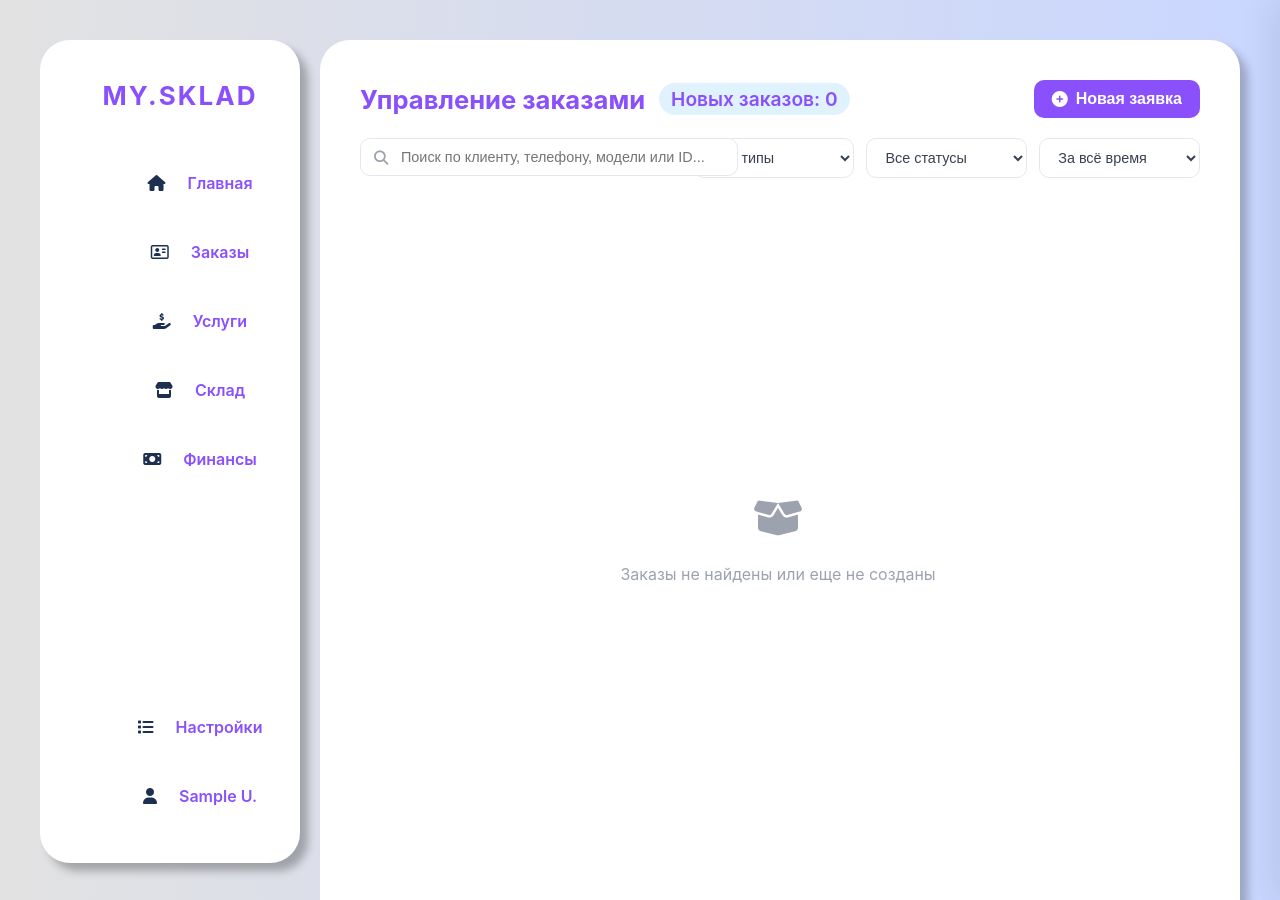
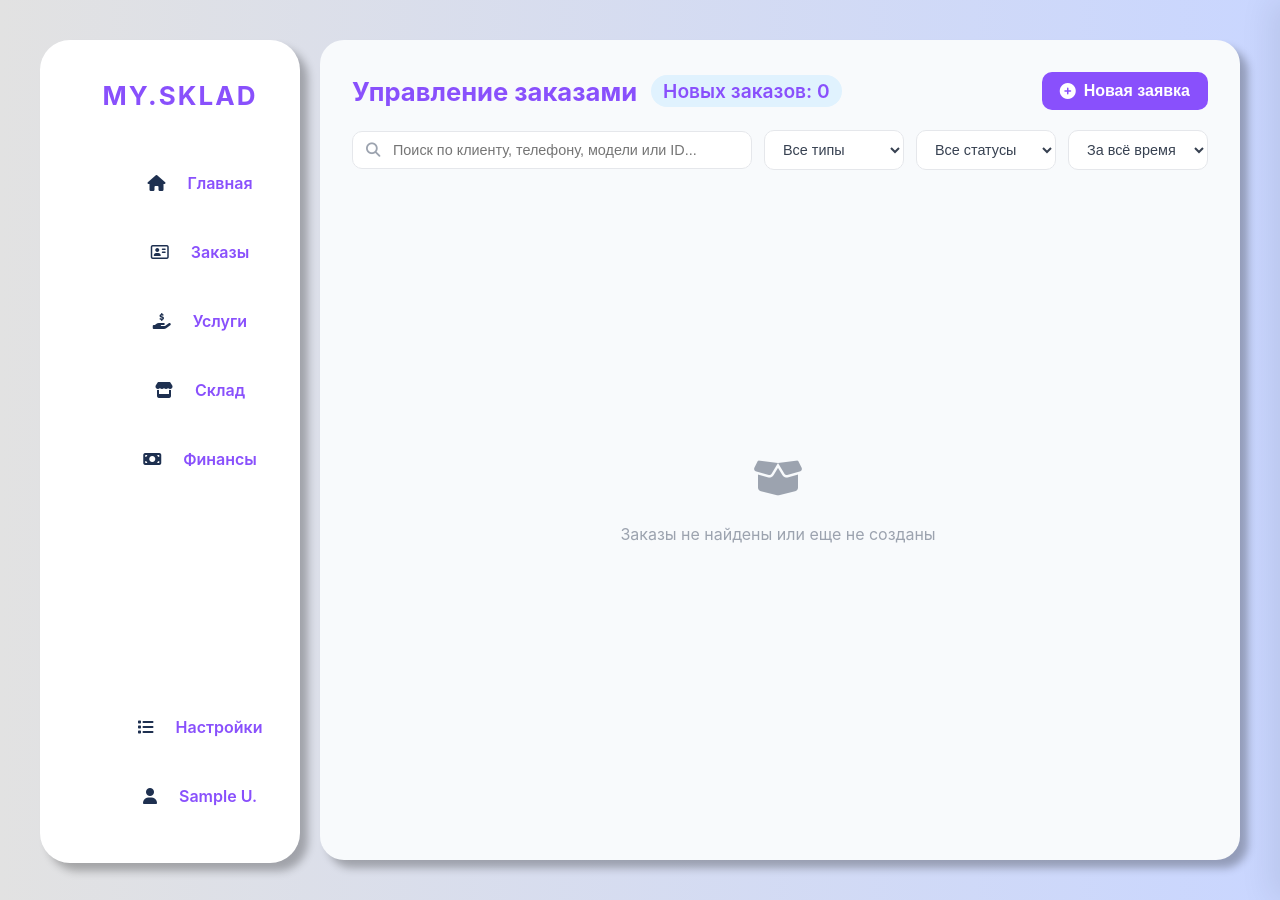
Before and after one commit to SergeyBalatskiy/crm_system, a Django app: page /orders/ in a window 1280 px wide. Run offline with Django 5.2, Linux system fonts and the light colour scheme; the visitor is signed in with stand-in values (Sample User, id 1); data that the repository does not hold is empty; some libraries are stand-ins or nearby versions.

Commit message:
fix visual in orders

```diff
--- a/crm_system/orders/static/orders/css/orders.css
+++ b/crm_system/orders/static/orders/css/orders.css
@@ -794,24 +794,22 @@ body:has(#payment-drawer-container:not(:empty)) .drawer-overlay.active {
 .crm-orders-wrapper {
     width: 100%;
     height: 100%;
-    font-family: -apple-system, BlinkMacSystemFont, "Segoe UI", Roboto, sans-serif;
 }
 
 .crm-orders-container {
-    position: fixed;
+  position: fixed;
     left: 320px;
     top: 40px;
     right: 40px;
     height: calc(100vh - 80px);
-
-    background-color: #fff;
-    border-radius: 30px;
-    box-shadow: 8px 8px 8px rgba(0, 0, 0, 0.228);
-    padding: 40px;
-
+    background-color: #f8fafc;
+    border-radius: 24px;
+      box-shadow: 8px 8px 8px rgba(0, 0, 0, 0.276);
+    padding: 32px;
     display: flex;
     flex-direction: column;
-    overflow: hidden;
+    overflow-y: auto;
+    box-sizing: border-box;
 }
 
 /* Верхняя панель */
@@ -863,18 +861,7 @@ body:has(#payment-drawer-container:not(:empty)) .drawer-overlay.active {
     background: #7345d1;
 }
 
-/* Фильтры */
-.crm-filter-bar {
-    display: grid;
-    grid-template-columns: 2fr 1fr 1fr 1fr;
-    gap: 12px;
-    margin-bottom: 20px;
-}
 
-.crm-search-box {
-    position: relative;
-    width: 100%;
-}
 
 .crm-search-box .search-icon {
     position: absolute;
@@ -885,23 +872,22 @@ body:has(#payment-drawer-container:not(:empty)) .drawer-overlay.active {
     font-size: 0.9rem;
 }
 
-.crm-search-box input {
-    width: 100%;
-    padding: 10px 14px 10px 40px;
-    background: #fff;
-    border: 1px solid #e5e7eb;
-    border-radius: 10px;
-    font-size: 0.9rem;
-    outline: none;
-    transition: border-color 0.2s;
-}
-
 .crm-search-box input:focus {
     border-color: #2563eb;
     box-shadow: 0 0 0 3px rgba(37, 99, 235, 0.1);
 }
 
-.crm-select {
+
+.crm-select:focus {
+    border-color: #2563eb;
+}
+
+/* 5. Селект ВНУТРИ блока дат (чтобы он занимал 100% своей обертки) */
+.crm-date-wrapper select.crm-select {
+    width: 100%;
+}
+
+select.crm-select {
     width: 100%;
     padding: 10px 14px;
     background: #fff;
@@ -911,30 +897,24 @@ body:has(#payment-drawer-container:not(:empty)) .drawer-overlay.active {
     color: #374151;
     outline: none;
     cursor: pointer;
-}
-
-.crm-select:focus {
-    border-color: #2563eb;
-}
-
-/* Блок дат */
-.crm-date-wrapper {
-    position: relative;
+    box-sizing: border-box; /* Важно, чтобы padding не увеличивал ширину */
 }
 
 .crm-custom-dates {
     position: absolute;
-    top: 0;
-    left: 0;
-    right: 0;
+    top: calc(100% + 4px); /* Отступ от селекта */
+    right: 0; /* Прижимаем к правому краю, чтобы не вылезал за экран */
+    width: 260px; /* Фиксируем ширину, чтобы поля не были гигантскими */
     background: #fff;
-    border: 1px solid #2563eb;
+    border: 1px solid #8950fc; /* Фиолетовая рамка */
     border-radius: 10px;
-    padding: 6px;
+    padding: 10px;
     display: flex;
-    gap: 6px;
-    z-index: 10;
-    box-shadow: 0 4px 12px rgba(0, 0, 0, 0.1);
+    flex-direction: column;
+    gap: 8px;
+    z-index: 1050;
+    box-shadow: 0 8px 24px rgba(0, 0, 0, 0.15);
+    box-sizing: border-box;
 }
 
 .crm-custom-dates.hidden {
@@ -1377,3 +1377,58 @@ input[type="number"] {
 .crm-empty-state i {
     font-size: 2.5rem;
 }
+
+/* --- ПАНЕЛЬ ФИЛЬТРОВ (Grid) --- */
+.crm-filter-bar {
+        display: grid;
+    /* Теперь поиск максимум 400px, а селекты растягиваются */
+    grid-template-columns: minmax(200px, 400px) 1fr 1fr 1fr;
+    gap: 12px;
+    margin-bottom: 20px;
+    align-items: center;
+    position: relative;
+    overflow: visible !important;
+    z-index: 20;
+}
+
+/* --- ПОИСК (занимает свою колонку) --- */
+.crm-search-box {
+    position: relative;
+    width: 100%;
+}
+
+.crm-search-box input {
+    width: 100%;
+    padding: 10px 14px 10px 40px;
+    background: #fff;
+    border: 1px solid #e5e7eb;
+    border-radius: 10px;
+    font-size: 0.9rem;
+    outline: none;
+    box-sizing: border-box;
+}
+
+/* --- СЕЛЕКТЫ (Тип и Статус) --- */
+.crm-select {
+    width: 100%; /* Занимает ровно свою колонку */
+    padding: 10px 14px;
+    background: #fff;
+    border: 1px solid #e5e7eb;
+    border-radius: 10px;
+    font-size: 0.9rem;
+    color: #374151;
+    outline: none;
+    cursor: pointer;
+    box-sizing: border-box;
+}
+
+/* --- БЛОК ДАТ --- */
+.crm-date-wrapper {
+    position: relative;
+    width: 100%;
+}
+
+/* Селект внутри блока дат (чтобы не ломал сетку) */
+.crm-date-wrapper .crm-select {
+    width: 100%;
+}
--- a/crm_system/orders/templates/orders/orders.html
+++ b/crm_system/orders/templates/orders/orders.html
@@ -64,17 +64,20 @@
             </select>
 
             <!-- Даты -->
+            <!-- Даты -->
 <div class="crm-date-wrapper">
-                <select class="crm-select" id="history_date_select" name="search_date_operation" autocomplete="new-password" onchange="toggleDateRange(this)">
+    <!-- Основной селект для быстрого выбора -->
+    <select class="crm-select" id="history_date_select" name="search_date_operation" autocomplete="new-password" onchange="toggleDateRange(this)" style="width: 100%;">
         <option value="">За всё время</option>
         <option value="date_today" {% if request.GET.search_date_operation == 'date_today' %}selected{% endif %}>Сегодня</option>
         <option value="date_yesterday" {% if request.GET.search_date_operation == 'date_yesterday' %}selected{% endif %}>Вчера</option>
         <option value="date_this_week" {% if request.GET.search_date_operation == 'date_this_week' %}selected{% endif %}>За неделю</option>
-                    <option value="date_this_week" {% if request.GET.search_date_operation == 'date_this_month' %}selected{% endif %}>За месяц</option>
+        <option value="date_this_month" {% if request.GET.search_date_operation == 'date_this_month' %}selected{% endif %}>За месяц</option>
         <option value="custom" {% if request.GET.search_date_operation == 'custom' %}selected{% endif %}>📅 Период...</option>
     </select>
 
-                <div class="crm-custom-dates {% if not request.GET.date_start_input and request.GET.search_date_operation != 'custom' %}hidden{% endif %}" id="custom-date-range">
+    <!-- Выпадающий блок с датами (скрыт по умолчанию, если не выбран custom) -->
+    <div class="crm-custom-dates {% if request.GET.search_date_operation != 'custom' %}hidden{% endif %}" id="custom-date-range">
         <input type="date" name="date_start_input" value="{{ request.GET.date_start_input }}" class="crm-date-input" autocomplete="new-password">
         <input type="date" name="date_end_input" value="{{ request.GET.date_end_input }}" class="crm-date-input" autocomplete="new-password">
         <button type="button" class="crm-date-reset" onclick="resetDateRange()"><i class="fa-solid fa-xmark"></i></button>
--- a/crm_system/profile_user/static/profile_user/css/stylesheet.css
+++ b/crm_system/profile_user/static/profile_user/css/stylesheet.css
@@ -33,6 +33,30 @@ body {
     overflow-y: auto;
     box-sizing: border-box;
 }
+
+
+/* Основной контейнер */
+.div-place {
+    width: 100%;
+    height: 100%;
+}
+
+.div-workers-page-containervices {
+    position: fixed;
+    left: 320px;
+    top: 40px;
+    right: 40px;
+    height: calc(100vh - 80px);
+    background-color: #f8fafc;
+    border-radius: 24px;
+      box-shadow: 8px 8px 8px rgba(0, 0, 0, 0.276);
+    padding: 32px;
+    display: flex;
+    flex-direction: column;
+    overflow-y: auto;
+    box-sizing: border-box;
+}
+
 
 
 .main-content {
--- a/crm_system/profile_user/templates/profile_user/personal_info.html
+++ b/crm_system/profile_user/templates/profile_user/personal_info.html
@@ -3,6 +3,7 @@
 {% block content %}
 
 <style>
+
     /* Стилизуем контейнер формы */
     .settings-form-container {
         max-width: 500px;
@@ -85,8 +86,7 @@
 </style>
 
 <div class="div-place">
-    <div class="div-box workers-page-container" style="align-items: stretch; justify-content: flex-start; text-align: left; overflow-y: auto; scrollbar-width: none; -ms-overflow-style: none; display: flex; justify-content: center; padding: 20px;">
-
+    <div class="div-workers-page-containervices">
         <div class="settings-form-container">
             <h2>Изменение личных данных</h2>
 
```
Also changed, not shown: other parts of crm_system/orders/static/orders/css/orders.css (+24 -4 lines). Lines whose indentation alone changed are shown as unchanged.
